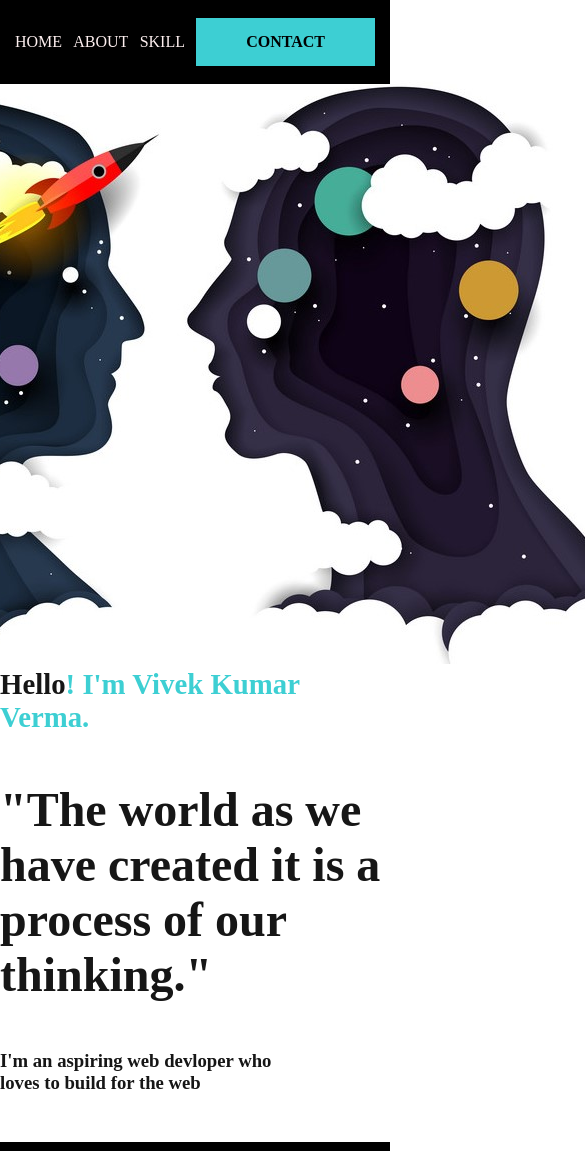
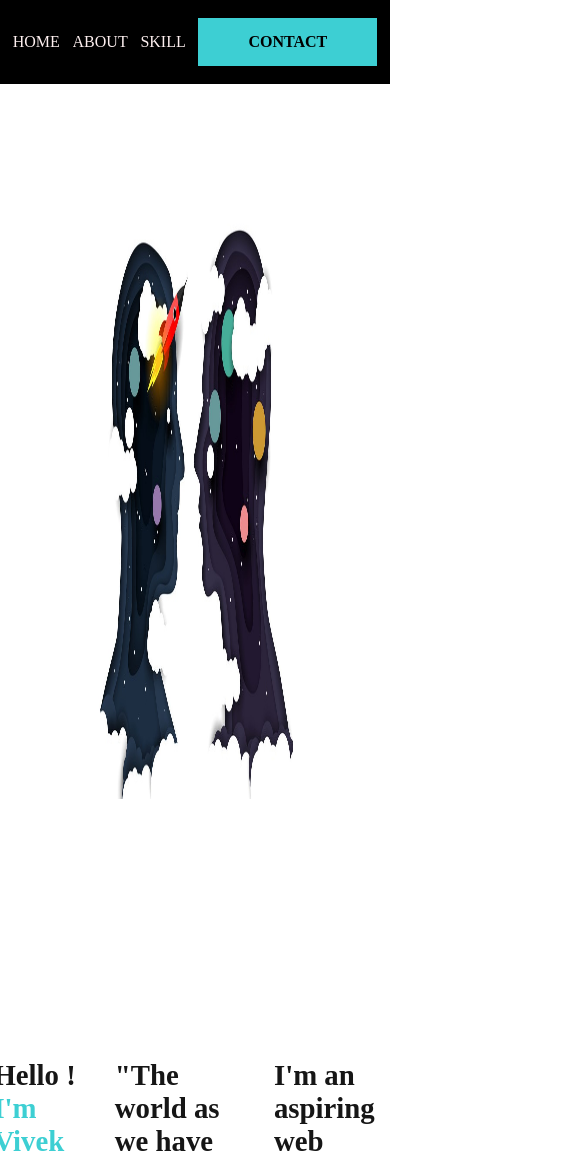
Before and after one commit to vivekkumar21/vivekkumar21.github.io, a plain HTML site: page index.html in a window 390 px wide. Shown: the top 1151 px of the page, 585 px wide, since content can reach past the window. Drawn offline with Linux system fonts and the light colour scheme.

Commit message:
responsive changes

```diff
--- a/css/style.css
+++ b/css/style.css
@@ -25,9 +25,9 @@ header {
 
 .navbar {
     width: 100vw;
-    padding: 0 15px;
+    padding: 0;
     display: flex;
-    justify-content: space-between;
+    justify-content: space-evenly;
     align-items: center;
     position: fixed;
     top: 0%;
@@ -52,13 +52,18 @@ header nav {
 
 .flex .right {
     color: var(--dark);
+    padding: 2rem;
 }
 
 .flex .right h2 {
     font-size: 1.8rem;
     color: var(--primary);
-    margin-bottom: 3rem;
-    padding-right: 1rem;
+    /* margin-bottom: 3rem;
+    padding-right: 1rem; */
+}
+
+.flex .right h2:hover {
+    color: var(--dark);
 }
 
 .flex .right h1 {
@@ -179,32 +184,42 @@ section {
     color: white !important;
 }
 
-
-/* .container {
-    max-width: 1152px;
-    padding: 0 15px;
-    margin: 0;
-} */
-
-#imageres {
-    max-width: 60%;
-    height: auto;
+#textres {
+    max-width: 50vw;
+    height: 70vh;
 }
 
-#textres {
-    max-width: 40%;
-    height: auto;
-}
-
-.flexres {
-    max-width: 100%;
-    flex-direction: column;
-}
-
-@media screen and(max-width:375px) {
-    #img1 {
-        margin: 5rem 0 !important;
-        padding-top: 3rem !important;
-        width: 100%;
+@media screen and (max-width:1080px) {
+    #imageres {
+        width: 100vw;
+    }
+    #textres {
+        width: 100vw;
+    }
+    .flexres {
+        display: flex;
+        flex-direction: column;
+        align-items: center;
+    }
+    .flex .right h2 {
+        font-size: 1.8rem;
+        color: var(--primary);
+        margin-bottom: 3rem;
+        padding-right: 1rem;
+    }
+    .flex .right h3 {
+        font-size: 1.8rem;
+        color: var(--dark);
+        margin-bottom: 3rem;
+        padding-right: 1rem;
+    }
+    .flex .right h1 {
+        font-size: 1.8rem;
+        color: var(--dark);
+        margin-bottom: 3rem;
+        padding-right: 1rem;
+    }
+    .flex .right {
+        flex-direction: row;
     }
 }
--- a/css/utilities.css
+++ b/css/utilities.css
@@ -16,6 +16,19 @@
 
 .flex {
     display: flex;
+    background-color: white;
+}
+
+.flex .left {
+    padding: 3rem 0;
+    height: 80vh;
+    margin: 6rem 0;
+}
+
+.flex .right {
+    padding: 7rem 0;
+    height: 80vh;
+    margin: 6rem 0;
 }
 
 .item-center {
--- a/index.html
+++ b/index.html
@@ -17,35 +17,36 @@
 
                 <div class="left">
                     <div style="height: 10%;" class="navbar">
-                        <a href="#local1">Home</a>
-                        <a href="#local2">About</a>
-                        <a href="#local3">Skill</a>
+                        <a href="#home">Home</a>
+                        <a href="#about">About</a>
+                        <a href="#skill">Skill</a>
                         <a href="mailto:vkkumar4050@gmail.com" class="btn" target="blank">CONTACT</a>
 
 
                     </div>
-                </div>
+
 
             </nav>
 
     </header>
 
-    <div class="flex item-center viewheight flexres" id="local1">
+    <div class=" flex item-center flexres " id="home">
         <div class="left">
-            <img id="img1" src="images/image1.jpg" alt="image">
+            <img id="img1" src="images/image1.jpg " alt="image" style=" width: 50vw; height:70vh">
         </div>
-        <div class="right ">
-            <h2><span id=hello>Hello</span>! I'm Vivek Kumar Verma.</h2>
-            <h1>"The world as we have created it is a process of our thinking."</h1>
-            <h3 style="margin-bottom: 3rem;">I'm an aspiring web devloper who loves to build for the web </h3>
+        <div class=" flex right ">
+            <h2 style="padding-right:2rem ;"><span id=hello>Hello !</span> I'm Vivek Kumar Verma.</h2>
+            <h1>"The world as we have created it is a process of our thinking. "</h1>
+            <h3 style="margin-bottom: 3rem; padding-left: 2rem; ">I'm an aspiring web devloper who loves to build for the web </h3>
         </div>
 
     </div>
-    <section class="about">
-        <header class="text-center">
+    <section class="about " id="about ">
+        <header class="text-center ">
             <h2> About
-                <span class="whitetext" ">Me</span></h2>
-        </header >
+                <span class="whitetext " ">Me</span>
+            </h2>
+            </header>
             <h3>Hello! it's <span class="whitetext ">Vivek kumar verma </span></h3>
             <h3> I'm a UI Designer and Front End Devloper from Dehradun,India</h3>
             <h4>Electronic Engineer</h4>
@@ -59,13 +60,13 @@
                 <a href="mailto:vkkumar4050@gmail.com" target="blank"><img src="./images/email.jpg " alt="email" class="iconhv " style="height: 60;" width="60"></a>
                 </div>
     </section>
-    <div id="local3" class="skill-section">
+    <div id="skill" class="skill-section">
         <h2 id="skill">Skill</h2>
         <img height="50%" width="80%" src="images/htmlcssjs.jpg">
         <img height="40%" width="50%" src="./images/react.png">
     </div>
 
-
+    </div>
 
     </div>
     </div>
```
Lines whose indentation alone changed are shown as unchanged.
